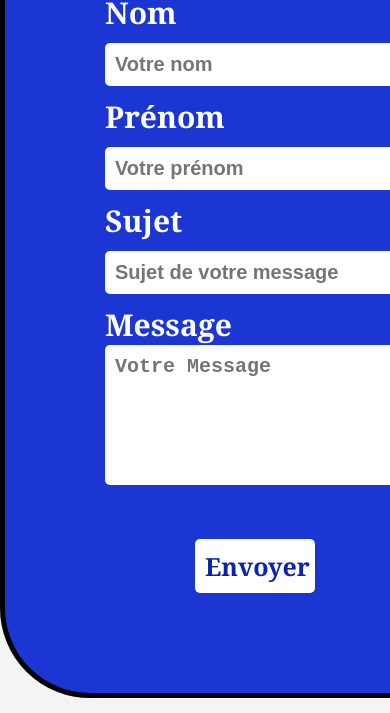
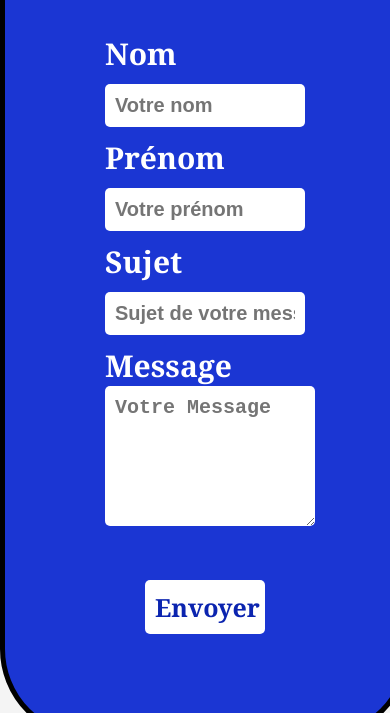
Before and after one commit to Donald179/Portfolio, a plain HTML site: page contact.html in a window 390 px wide. Shown: the part 725-1438 px from the top of the page. Drawn offline with Linux system fonts and the light colour scheme.

Commit message:
Update contact.css

```diff
--- a/contact.css
+++ b/contact.css
@@ -298,7 +298,7 @@ footer p1, footer p2 {
     }
     form{
         margin: 0 auto;
-        width: 300px;
+        width: 200px;
         background-color: rgb(27, 54, 211);
         padding:100px;
         display: flex;
@@ -352,7 +352,7 @@ footer p1, footer p2 {
 @media (max-width: 480px) {
     form{
     margin: 0 auto;
-    width: 300px;
+    width: 200px;
     background-color: rgb(27, 54, 211);
     padding:100px;
     display: flex;
@@ -378,16 +378,6 @@ footer p1, footer p2 {
     }
 }
 @media (max-width: 1048px){
-    form{
-    margin: 0 auto;
-    width: 300px;
-    background-color: rgb(27, 54, 211);
-    padding:100px;
-    display: flex;
-    flex-direction: column;
-    border-radius: 90px;
-    border: 5px solid rgb(0, 0, 0);
-}
     header{
         flex-direction: column;
         align-items: center;
```
